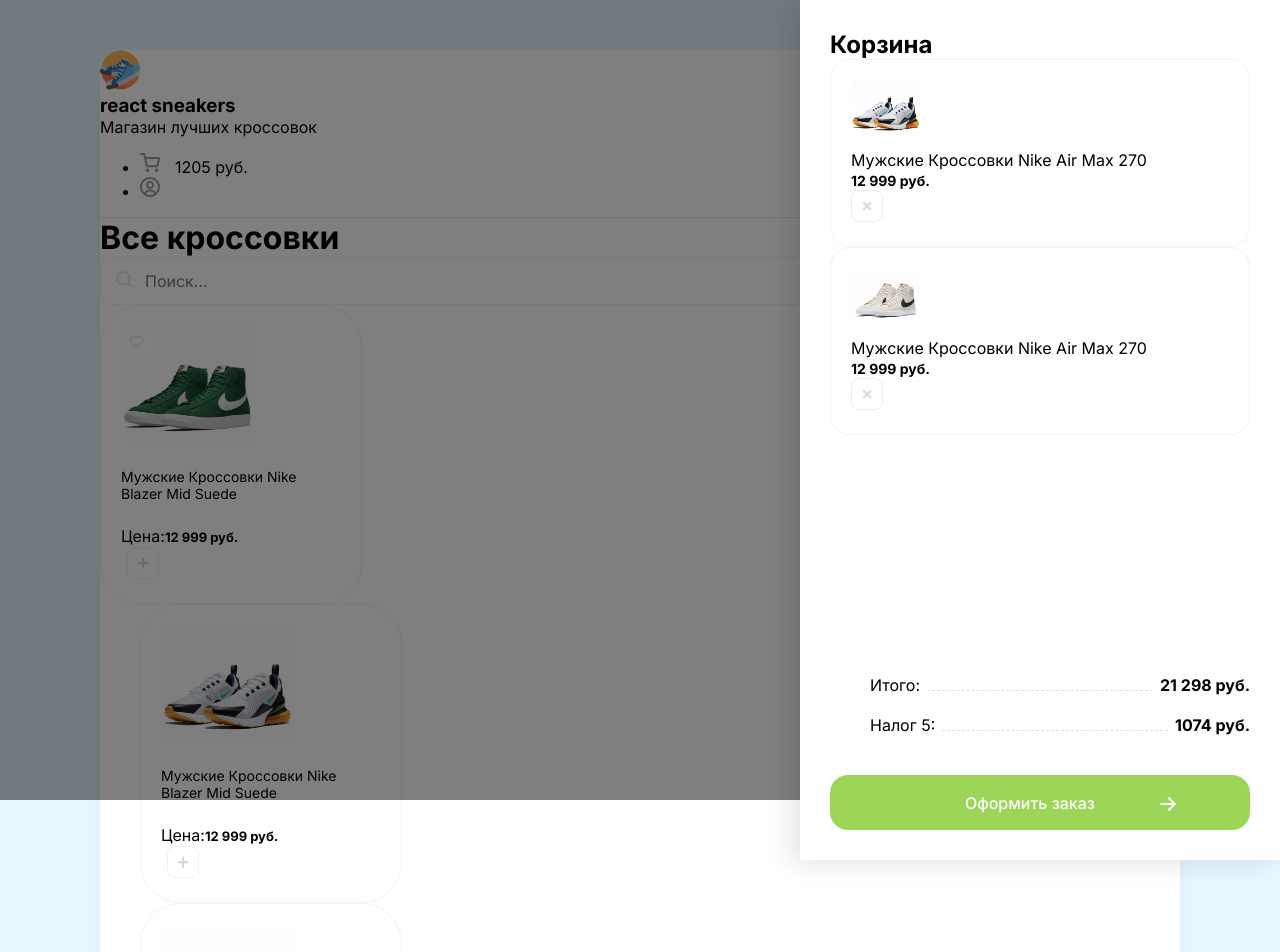
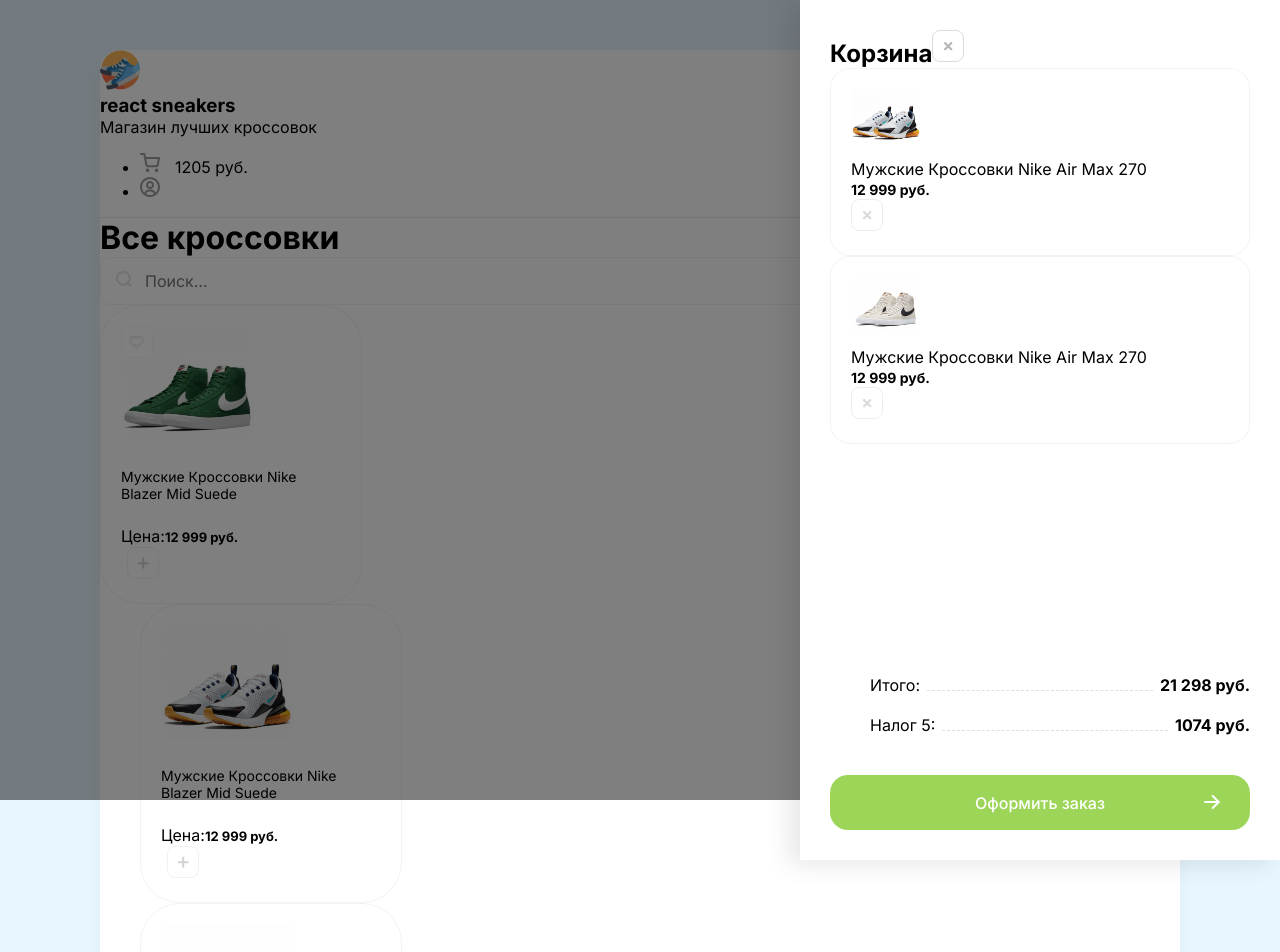
Before and after one commit to Vadumch/Reactsneckers, a React (Create React App) app in the folder react-sneakers/: page / in a window 1280 px wide. Shown: the top 952 px of the page. Built offline with nearby package versions, Linux system fonts and the light colour scheme.

Commit message:
add-cartBnt

```diff
--- a/react-sneakers/src/App.js
+++ b/react-sneakers/src/App.js
@@ -6,7 +6,9 @@
 
     <div className="overlay">
       <div className="drawer">
-        <h2 className="mb-30">Корзина</h2>
+        <h2 className="d-flex justify-between mb-30">
+          Корзина<img className="remove-btn cu-p" src="/img/btn-remove.svg" alt="Remove"/>
+        </h2>
         <div className="items">
             <div className="cart-Item d-flex align-center mb-20">
               <div className="cart-Item__img" style={{backgroundImage: 'url(/img/sneackers/2.jpg)'}}></div>
@@ -40,11 +42,7 @@
                 <b>1074 руб.</b>
               </li>
             </ul>
-            <button><span>Оформить заказ</span> <span><svg width="16" height="14" viewBox="0 0 16 14" fill="none" xmlns="http://www.w3.org/2000/svg">
-                <path d="M1 7H14.7143" stroke="white" stroke-width="2" stroke-linecap="round" stroke-linejoin="round"/>
-                <path d="M8.71436 1L14.7144 7L8.71436 13" stroke="white" stroke-width="2" stroke-linecap="round" stroke-linejoin="round"/>
-                </svg></span>
-            </button>
+            <button className="green-button">Оформить заказ<img src="/img/right-arrow.svg" alt="" /></button>
         </div>
       </div>
     </div>
--- a/react-sneakers/src/index.scss
+++ b/react-sneakers/src/index.scss
@@ -98,6 +98,10 @@
   background: #FFFFFF;
   box-shadow: -10px 4px 24px rgba(0, 0, 0, 0.1);
   padding: 30px;
+  .items{
+    overflow: auto;
+    margin-bottom: 40px;
+  }
   h2{
     margin: 0;
   }
@@ -134,6 +138,24 @@
     }
   }
 }
+.green-button{
+  width: 100%;
+  height: 55px;
+  background: #9DD558;
+  border-radius: 18px;
+  border: 0;
+  color: #FFFFFF;
+  font-size: 16px;
+  font-weight: 500;
+  cursor: pointer;
+  transition: background 0.1s ease-in-out;
+  &:hover{
+    background: lighten(#9DD558, 5%)
+  }
+  &:active{
+    background: darken(#9DD558, 5%)
+  }
+}
 .cart__total-blog{
   ul{
     margin-bottom: 40px !important;
@@ -151,24 +173,18 @@
       margin: 0 7px;
     }
   }
-  button{
-    width: 100%;
-    height: 55px;
-    background: #9DD558;
-    border-radius: 18px;
-    border: 0;
-    color: #FFFFFF;
-    font-size: 16px;
-    font-weight: 500;
-    cursor: pointer;
-    transition: background 0.2s ease-in-out;
-    &:hover{
-      background: lighten(#9DD558, 5%)
+  .green-button{
+    position: relative;
+    &:hover {
+      img{
+        transform: translateX(5px);
+      }
     }
-    span + span{
-      position: relative;
-      left: 15%;
-      top: 5%;
+    img{
+      position: absolute;
+      right: 30px;
+      top: 20px;
+      transition: transform 0.15s ease-in-out;
     }
   }
 }
```
